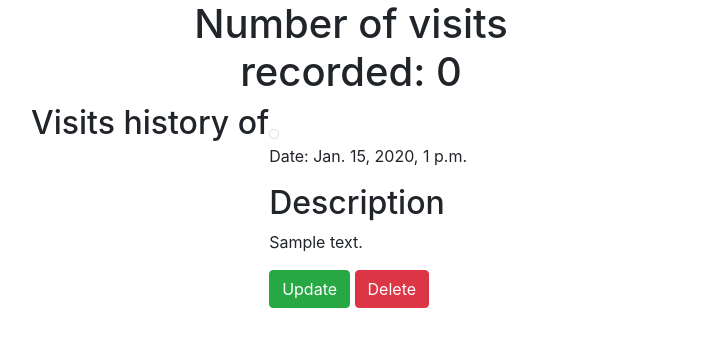
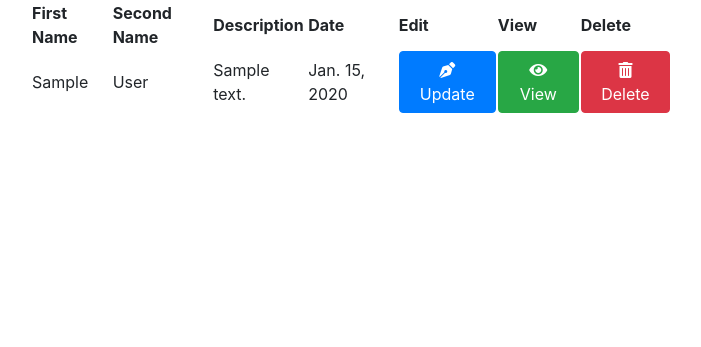
Before and after one commit to ngetichnicholas/Meds, a Django app: page /visits in a window 1280 px wide. Shown: the part 56-403 px from the top of the page, without its empty margins (289-990 px from the left). Run offline with Django 3.2, Linux system fonts and the light colour scheme; tables that the repository leaves empty hold one stand-in row (values such as "Sample post"); some libraries are stand-ins or nearby versions.

Commit message:
Add tables for templates records

```diff
--- a/clinic_app/forms.py
+++ b/clinic_app/forms.py
@@ -20,7 +20,7 @@ class PrescriptionForm(forms.ModelForm):
 class DrugForm(forms.ModelForm):
   class Meta:
     model = Medicine
-    fields = ('name',)
+    fields = ('name','description')
 
 class HealthHistoryForm(forms.ModelForm):
   class Meta:
--- a/clinic_app/models.py
+++ b/clinic_app/models.py
@@ -64,6 +64,8 @@ class Visit(models.Model):
 
 class Medicine(models.Model):
   name = models.CharField(max_length=144)
+  description = models.TextField()
+  date = models.DateTimeField(auto_now_add=True)
 
   def save_medicine(self):
     self.save()
--- a/clinic_app/templates/feedback.html
+++ b/clinic_app/templates/feedback.html
@@ -21,7 +21,7 @@
           <td>{{feedback.patient.first_name}}</td>
           <td>{{feedback.patient.last_name}}</td>
           <td>{{feedback.feedback_message}}</td>
-          <td>{{feedback.feedback_date}}</td>
+          <td>{{feedback.feedback_date|date}}</td>
           <td><a href="{% url 'update_feedback' feedback.id %}" class="btn btn-primary"><i class="fas fa-pen-nib"></i> Update</a></td>
           <td><a href="{% url 'update_feedback' feedback.id %}" class="btn btn-success"><i class="fas fa-eye"></i> View</a></td>
           <td><a href="{% url 'delete_feedback' feedback.id %}" class="btn  btn-danger"><i class="fas fa-trash-alt"></i> Delete</a></td>
--- a/clinic_app/templates/history.html
+++ b/clinic_app/templates/history.html
@@ -21,7 +21,7 @@
           <td>{{history.patient.first_name}}</td>
           <td>{{history.patient.last_name}}</td>
           <td>{{history.health_record}}</td>
-          <td>{{history.date_recorded}}</td>
+          <td>{{history.date_recorded|date}}</td>
           <td><a href="{% url 'update_history' history.id %}" class="btn btn-primary"><i class="fas fa-pen-nib"></i> Update</a></td>
           <td><a href="{% url 'update_history' history.id %}" class="btn btn-success"><i class="fas fa-eye"></i> View</a></td>
           <td><a href="{% url 'delete_history' history.id %}" class="btn  btn-danger"><i class="fas fa-trash-alt"></i> Delete</a></td>
--- a/clinic_app/templates/visits.html
+++ b/clinic_app/templates/visits.html
@@ -3,38 +3,33 @@
 {% block content %}
 <div class="container-fluid">
   <div class="row">
-    <div class="col-md-4"></div>
-    <div class="col-md-4 text-center">
-      {% if visits %}
-      <h1>Number of visits recorded: {{ visites|length }}</h1>
-    {% else %}
-      <h1> No visits</h1>
-    {% endif %}    </div>
-    <div class="col-md-4"></div>
-  </div>
-</div>
-<div class="container-fluid">
-  <div class="row">
     <div class="col-md-3"></div>
     <div class="col-md-6">
       <div class="row">
-        {% if visits %}
-        <h2>Visits history of {{visit.patient.first_name}} {{visit.patient.first_name}}</h2>
-        {% for visit in visits %}
-        <div class="visit">
-          <p>{{visit.description}}</p>
-          <img src="{{visit.image.url}}" width="100%" class="img-thumbnail " alt="">
-          <p>Date: {{visit.date_visited}}</p>
-          <h2>Description</h2>
-          <p>{{visit.note}}</p>
-          <div class="">
-            <a href="{% url 'update_visit' visit.id %}" class="btn btn-success">Update</a>
-            <a href="{% url 'delete_visit' visit.id %}" class="btn  btn-danger">Delete</a>
-          </div>
-        </div>
-        {% endfor %}
-        {% endif %}
-      </div>
+        <table>
+          <tr>
+            <th>First Name</th>
+            <th>Second Name</th>
+            <th>Description</th>
+            <th>Date</th>
+            <th>Edit</th>
+            <th>View</th>
+            <th>Delete</th>
+          </tr>
+          {% if visits %}
+          {% for visit in visits %}
+          <tr>
+            <td>{{visit.patient.first_name}}</td>
+            <td>{{visit.patient.last_name}}</td>
+            <td>{{visit.note}}</td>
+            <td>{{visit.date_visited|date}}</td>
+            <td><a href="{% url 'update_visit' visit.id %}" class="btn btn-primary"><i class="fas fa-pen-nib"></i> Update</a></td>
+            <td><a href="{% url 'update_visit' visit.id %}" class="btn btn-success"><i class="fas fa-eye"></i> View</a></td>
+            <td><a href="{% url 'delete_visit' visit.id %}" class="btn  btn-danger"><i class="fas fa-trash-alt"></i> Delete</a></td>
+          </tr>
+          {% endfor %}
+          {% endif %}
+        </table>
     </div>
     <div class="col-md-3"></div>
   </div>
```
Also changed, not shown: clinic_app/templates/drugs.html (+22 -12 lines), clinic_app/templates/prescriptions.html (+30 -18 lines), clinic_app/migrations/0014_auto_20210728_1841.py (added).
